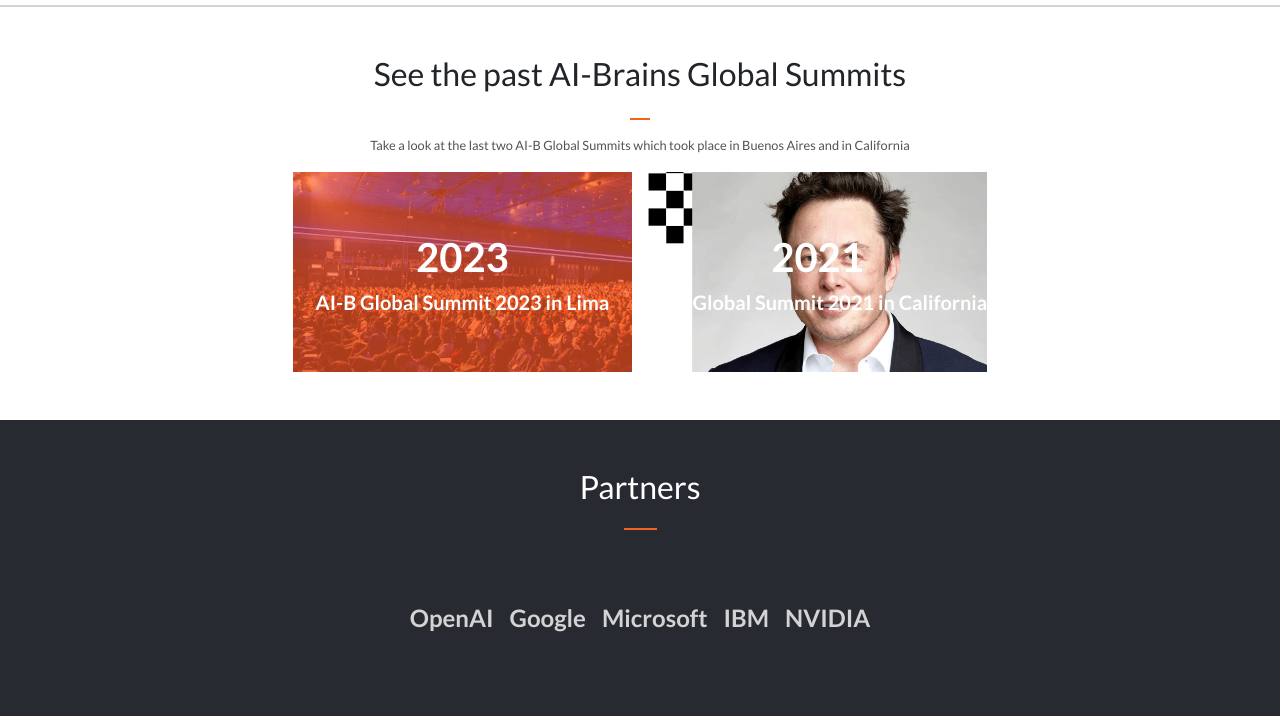
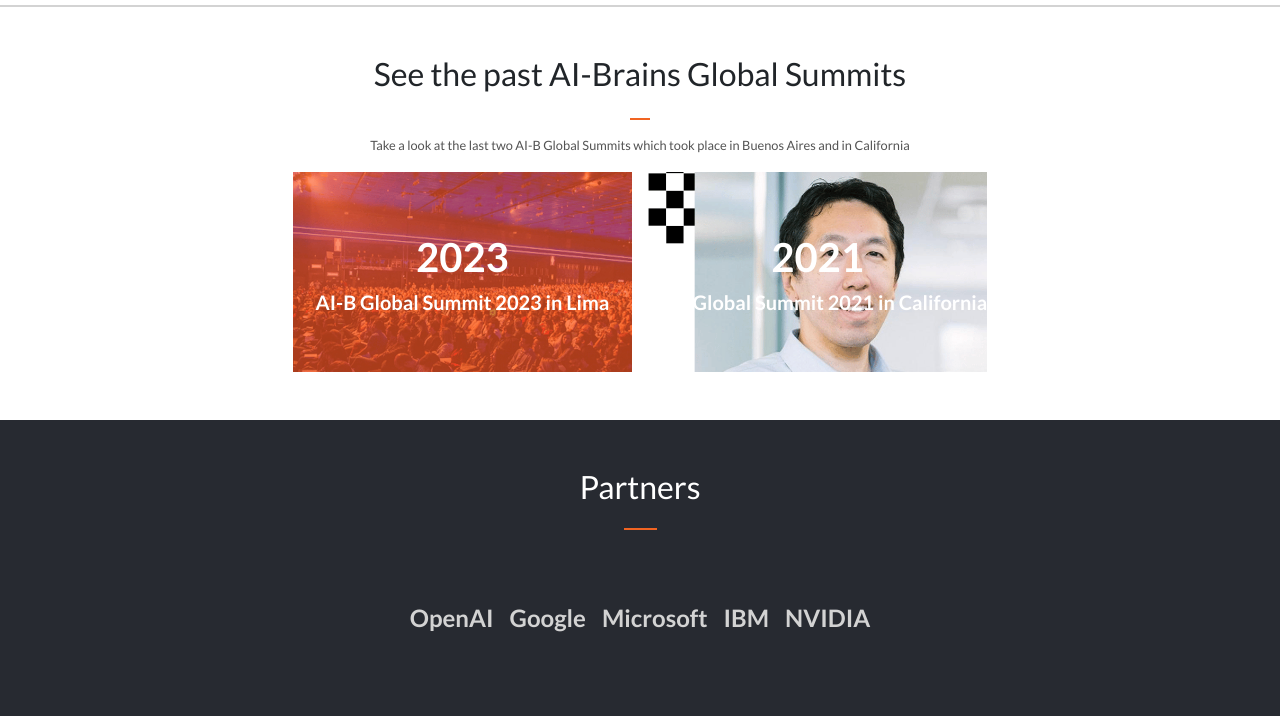
Before and after one commit to victormc13/First-Capstone, a website: page about.html in a window 1280 px wide. Shown: the part 1378-2100 px from the top of the page. Drawn offline with nearby package versions, Linux system fonts and the light colour scheme.

Commit message:
Fix background image issue

```diff
--- a/styles/style.css
+++ b/styles/style.css
@@ -172,7 +172,7 @@ a span {
   font-size: 2.5rem;
   min-width: 300px;
   min-height: 200px;
-  background: url(/img/Elon\ Musk.png) no-repeat center / cover;
+  background: url(../img/Andrew-Ng.png) no-repeat center / cover;
 }
 
 a:hover,
```
